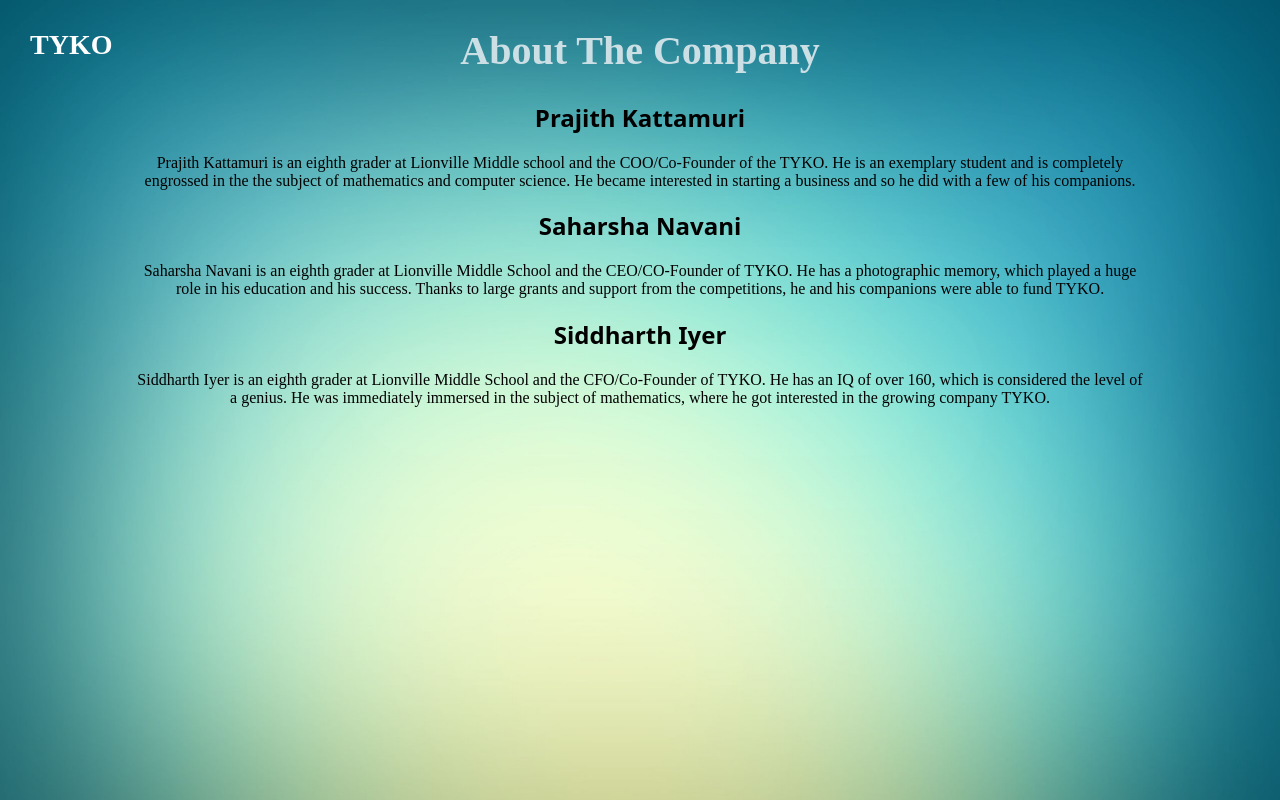
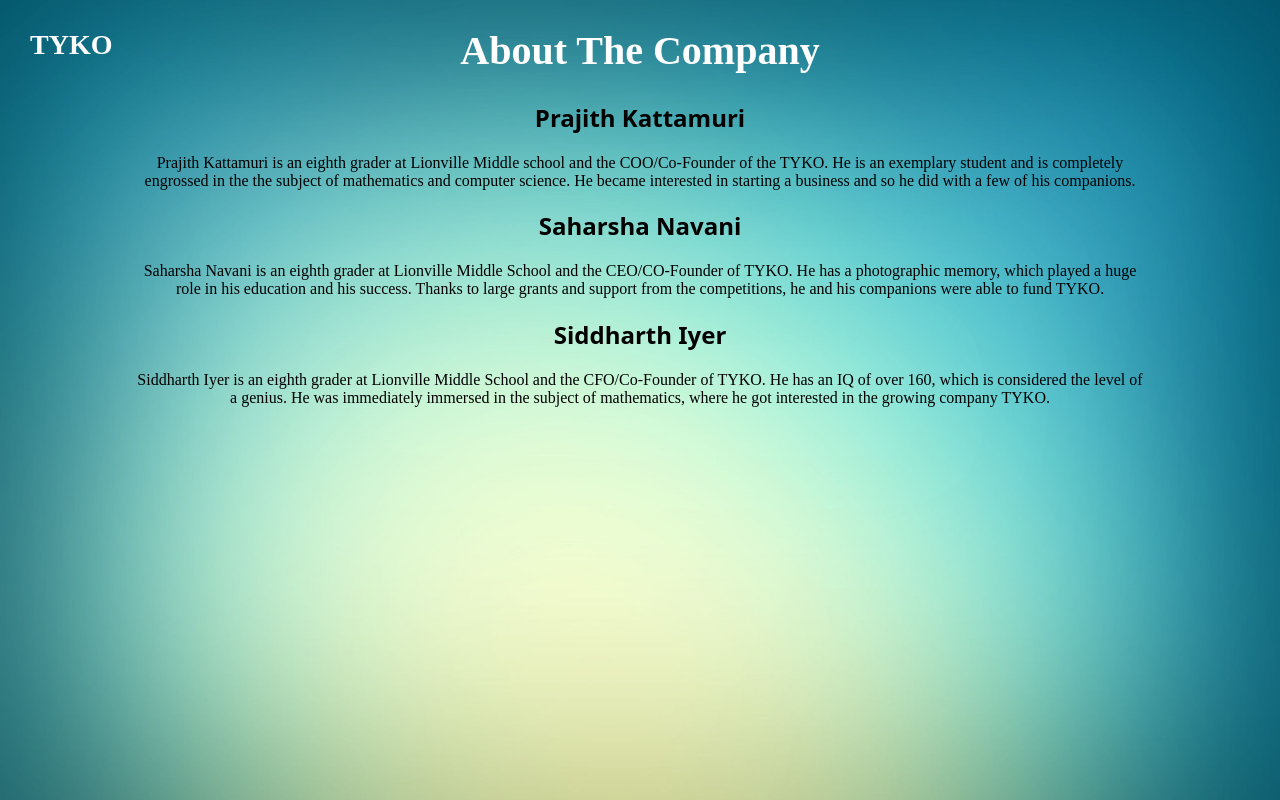
Before and after one commit to Saharsha-N/E-Bike-Website, a plain HTML site: page About_Us.html in a window 1280 px wide. Drawn offline with Linux system fonts and the light colour scheme.

Commit message:
Update About_Us.css

```diff
--- a/About_Us.css
+++ b/About_Us.css
@@ -1,7 +1,7 @@
 h1.title {
     font-family: Mylodon;
     font-size: 40px;
-    color: rgb(203, 223, 228);
+    color: white;
     text-align: center;
     font-display: Mylodon;
 }
```
